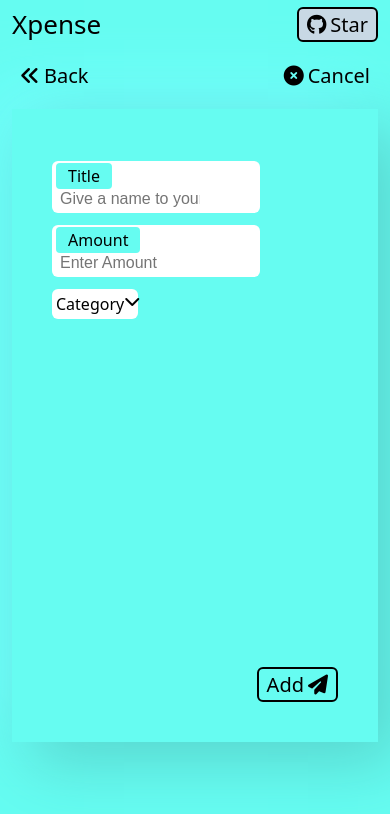
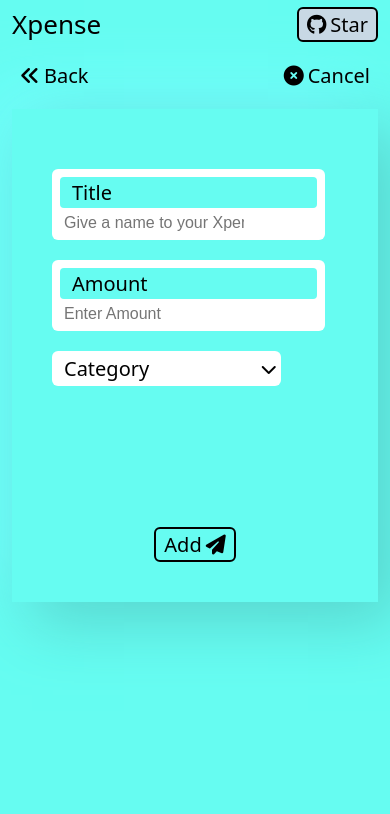
Before and after one commit to curiousrj/xpense, a React (Create React App) app: page /add-xpense in a window 390 px wide. Shown: the top 814 px of the page. Built offline with nearby package versions, Linux system fonts and the light colour scheme.

Commit message:
just made it a bit more responsive for mobile devices

```diff
--- a/public/index.html
+++ b/public/index.html
@@ -15,7 +15,6 @@
   </head>
   <body>
     <script src="https://kit.fontawesome.com/6420080871.js" crossorigin="anonymous"></script>
-    <noscript>You need to enable JavaScript to run this app.</noscript>
     <div id="root"></div>
   </body>
 </html>
--- a/src/components/addform/addform.css
+++ b/src/components/addform/addform.css
@@ -6,14 +6,14 @@
 }
 
 .add-form {
-    min-height: 60vh;
+    min-height: 50vh;
 }
 
 .title, .amount {
     background-color: #fff;
-    margin: 12px 0;
+    margin: 20px 0;
     width: 70%;
-    padding: 4px;
+    padding: 8px;
     border-radius: 6px;
 }
 
@@ -22,13 +22,13 @@
     background-color: #66fcf1;
     padding: 2px 12px;
     border-radius: 4px;
-    font-size: 16px;
+    font-size: 20px;
 }
 
 /* category styling */
 
 .category-container{
-    width: 30%;
+    width: 40%;
 }
 
 .category-dropdown {
@@ -39,9 +39,12 @@
     padding: 4px;
     border-radius: 6px;
     cursor: pointer;
+    align-items: center;
 }
 .category-dropdown > label {
     cursor: pointer;
+    font-size: 20px;
+    padding: 0 8px;
 }
 
 .category {
@@ -65,6 +68,9 @@
     display: flex;
     justify-content: flex-end;
 }
+.submit-button {
+    margin-top: 20px;
+}
 
 .submit-button-container > .submit-button > label {
     cursor:pointer;
@@ -73,3 +79,47 @@
 .submit-button-container > .submit-button > i {
     padding-left: 4px;
 }
+
+
+@media only screen and (max-width: 1024px) {
+    .add-form {
+        min-height: 45vh;
+    }
+    .submit-button-container {
+        justify-content: center;
+    }
+}
+
+@media only screen and (max-width: 732px) {
+    .title, .amount {
+        width: 90%;
+        display:flex;
+        flex-direction: column;
+    }
+
+    .title > label, .amount > label {
+        padding: 2px 12px;
+        border-radius: 4px;
+        font-size: 20px;
+    }
+
+    .title > input, .amount > input {
+        padding-top: 6px;
+    }
+
+    .category-container{
+        width: 60%;
+    }
+}
+
+@media only screen and (max-width: 512px) {
+    .add-form {
+        min-height: 40vh;
+    }
+}
+
+@media only screen and (max-width: 420px) {
+    .category-container{
+        width: 80%;
+    }
+}
--- a/src/components/addform/successModal.css
+++ b/src/components/addform/successModal.css
@@ -13,11 +13,29 @@
 
 .success-message {
     position: relative;
-    height:420px;
-    width: 320px;
+    height:400px;
+    width: 300px;
     background-color: #66fcf1;
     margin: auto;
     top:15%;
     padding: 20px;
     border-radius: 20px;
 }
+
+.success-message > label {
+    margin-bottom:-20px;
+}
+
+@media only screen and (max-width: 1024px) {
+    .success-message {
+        height:360px;
+        width: 260px;
+    }
+}
+
+@media only screen and (max-width: 512px) {
+    .success-message {
+        height:300px;
+        width: 220px;
+    }
+}
```
